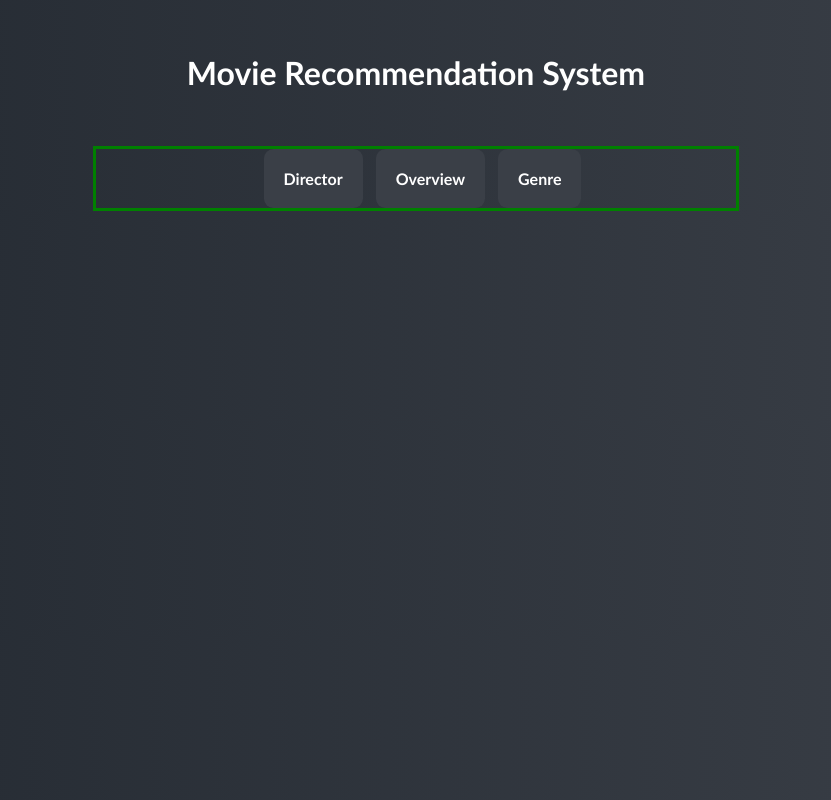
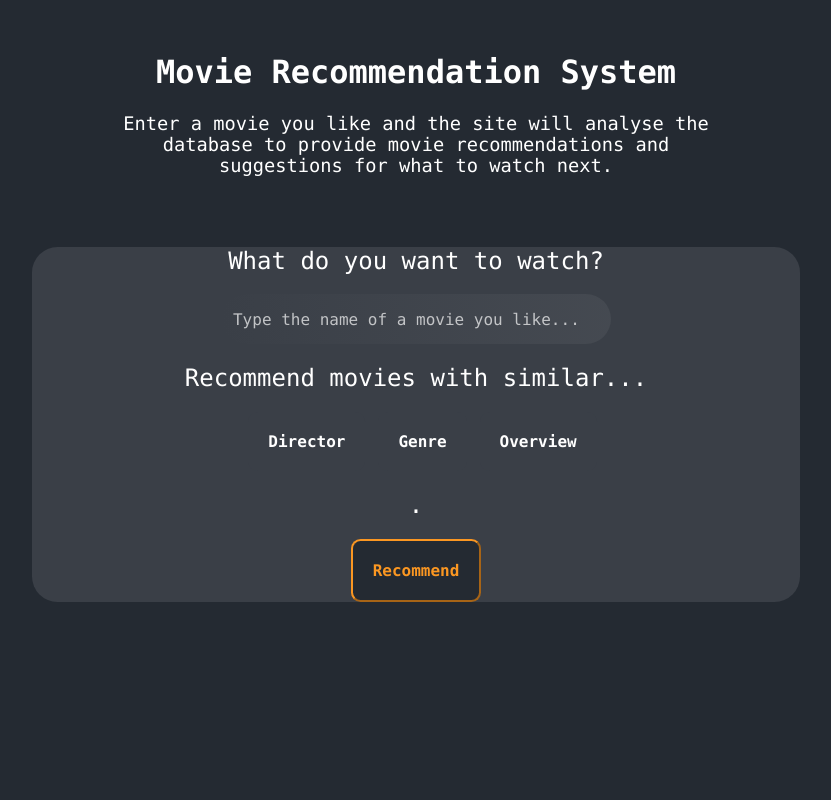
Before and after one commit to alangalavis/tfcomplejidad, a Flask app: page / in a window 1280 px wide. Shown: the whole page, without its empty margins (224-1055 px from the left). Run offline with Flask 3, Linux system fonts and the light colour scheme.

Commit message:
Corrected html and css

```diff
--- a/app.py
+++ b/app.py
@@ -7,3 +7,5 @@ def index():
     return render_template('index.html')
 if __name__ == '__main__':
     app.run(debug=True)
+
+#flask --app app.py --debug run
--- a/static/css/styles.css
+++ b/static/css/styles.css
@@ -3,26 +3,113 @@
     --secondary_color: #FFFF;
     --tertiary_color: #3A3F47;
     --quartenary_color: #FB9722;
+    --font_primary: Consolas;
   }
 
   body {
-    font-family: calibri;
+    font-family: var(--font_primary);
     margin: 0px;
-    background-image: linear-gradient(to right , var(--primary_color) , var(--tertiary_color));
+    background-color: var(--primary_color);
     overflow: hidden;
+    user-select: none;
+    scroll-behavior: smooth;
+    overflow-y: scroll;
   }
 
   h1 {
     color: var(--secondary_color);
     text-align: center;
+
+  }
+
+  h2 {
+    color: var(--secondary_color);
+    text-align: center;
+    font-weight: normal;
+  }
+
+  h3 {
+    color: var(--secondary_color);
+    text-align: center;
+    font-weight: normal;
+  }
+
+  .sectiontitle {
     padding: 2rem;
-    font-size: 32px;
+    margin: auto;
+    width: 50%;
+    max-width: 100%;
+
+  }
+
+  .section0 {
+    position: relative;
+  }
+  /*
+  .section0::before{
+    content: ' ';
+    display: block;
+    position: absolute;
+    left: 0;
+    top: 0;
+    width: 100%;
+    height: 100%;
+    opacity: 0.6;
+    background-image: url("https://static-prod.adweek.com/wp-content/uploads/2022/03/movie-theater-buys-back-2022-652x342.jpg");
+    background-repeat: no-repeat;
+    background-position: 50% 0;
+    background-size: cover;
+  }
+  */
+
+  /*.sectiontitle, .section1, .section2, .section3 {
+    border: 3px solid green;
+  }*/
+
+  .filter {
+    background-color: var(--tertiary_color);
+    margin: 0 20% 0 20%;
+    border-radius: 1.6rem;
+  }
+
+  .search {
+    margin: auto;
+    width: 50%;
+    /*border: 3px solid green;*/
+    display: flex;
+    justify-content: center;
+    flex-wrap: wrap;
+    flex-direction: row;
+    align-items: center;
+
+  }
+
+  .search input {
+    background-image: linear-gradient(to right , var(--tertiary_color) , #3a3f47f1);
+    max-width: 100%;
+  }
+
+  .search input[type=text]{
+    color: var(--secondary_color);
+    font-family: var(--font_primary);
+    font-size: 16px;
+
+    width: 40ch;
+    max-width: 100%;
+    min-height: 3rem;
+    border-radius:1.6rem;
+    border: none;
+  }
+
+  ::placeholder {
+    color: rgba(255, 255, 255, 0.685);
+    opacity: 1;
   }
 
   .checkbox {
     margin: auto;
     width: 50%;
-  border: 3px solid green;
+    /*border: 3px solid green;*/
     display: flex;
     justify-content: center;
     flex-wrap: wrap;
@@ -44,9 +131,51 @@
     text-align: center;
     border-radius: 0.6rem;
     cursor: pointer;
+    overflow: hidden;
   }
 
   .checkbox input[type=checkbox]:checked + label {
-  background-color: var(--quartenary_color);
+    background-image: linear-gradient(to top , var(--quartenary_color) , #fca644);
     color: var(--primary_color);
   }
+
+  .checkbox input[type=checkbox]:hover + label {
+    background-image: linear-gradient(to top , var(--quartenary_color) , #fca644);
+
+  }
+
+  .send {
+    margin: auto;
+    width: 50%;
+    /*border: 3px solid green;*/
+    display: flex;
+    justify-content: center;
+    flex-wrap: wrap;
+    flex-direction: row;
+    align-items: center;
+  }
+
+  .send button {
+    color: var(--quartenary_color);
+    background-color: var(--primary_color);
+    border-color: var(--quartenary_color);
+    font-weight: bold;
+    padding: 20px;
+    font-family: var(--font_primary);
+    font-size: 16px;
+    text-align: center;
+
+    border-radius: 0.6rem;
+    cursor: pointer;
+    overflow: hidden;
+  }
+
+  .send button:active{
+    color: var(--primary_color);
+    background-color:var(--quartenary_color);
+  }
+
+  .send button:hover {
+    color: var(--primary_color);
+    background-image: linear-gradient(to top , var(--quartenary_color) , #fca644);
+  }
--- a/static/js/myscripts.js
+++ b/static/js/myscripts.js
@@ -1,18 +1,6 @@
-/* When the user clicks on the button, toggle between hiding and showing the dropdown content */
-function myFunction() {
-  document.getElementById("myDropdown").classList.toggle("show");
+function onlyOne(checkbox) {
+  var checkboxes = document.getElementsByName('check')
+  checkboxes.forEach((item) => {
+      if (item !== checkbox) item.checked = false
+  })
 }
-
-// Close the dropdown if the user clicks outside of it
-window.onclick = function(event) {
-  if (!event.target.matches('.dropbtn')) {
-    var dropdowns = document.getElementsByClassName("dropdown-content");
-    var i;
-    for (i = 0; i < dropdowns.length; i++) {
-      var openDropdown = dropdowns[i];
-      if (openDropdown.classList.contains('show')) {
-        openDropdown.classList.remove('show');
-      }
-    }
-  }
-}
--- a/templates/index.html
+++ b/templates/index.html
@@ -6,20 +6,42 @@
 {% endblock %}
 
 {% block body %}
-    <h1>Movie Recommendation System</h1>
-    <div class="checkbox">
-        <input type="checkbox" id="checkbox_1">
-        <label for="checkbox_1">Director</label>
-
-        <input type="checkbox" id="checkbox_2">
-        <label for="checkbox_2">Overview</label>
-
-        <input type="checkbox" id="checkbox_3">
-        <label for="checkbox_3">Genre</label>
+    <div class="section0">
+        <div class="sectiontitle">
+            <h1>Movie Recommendation System</h1>
+            <h3>Enter a movie you like and the site will analyse the database to provide movie recommendations and suggestions for what to watch next.</h2>
+        </div>
     </div>
 
+    <div class="filter">
+        <div class="section1">
+            <h2>What do you want to watch?</h2>
+            <div class="search">
+                <form action="#"><input type="text" placeholder=" Type the name of a movie you like..." name="search"></form>
+            </div>
+        </div>
 
+        <div class="section2">
+            <h2>Recommend movies with similar...</h2>
+            <div class="checkbox">
 
+                <input type="checkbox" id="checkbox_1" onclick="onlyOne(this)" name="check">
+                <label for="checkbox_1">Director</label>
 
+                <input type="checkbox" id="checkbox_2" onclick="onlyOne(this)" name="check">
+                <label for="checkbox_2">Genre</label>
+
+                <input type="checkbox" id="checkbox_3" onclick="onlyOne(this)" name="check">
+                <label for="checkbox_3">Overview</label>
+            </div>
+        </div>
+
+        <div class="section3">
+            <h2>.</h2>
+            <div class="send">
+                <button type="submit">Recommend</button>
+            </div>
+        </div>
+    </div>
 
 {% endblock %}
```
Lines whose indentation alone changed are shown as unchanged.
